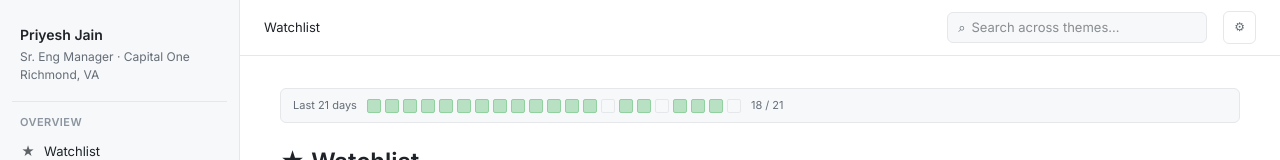
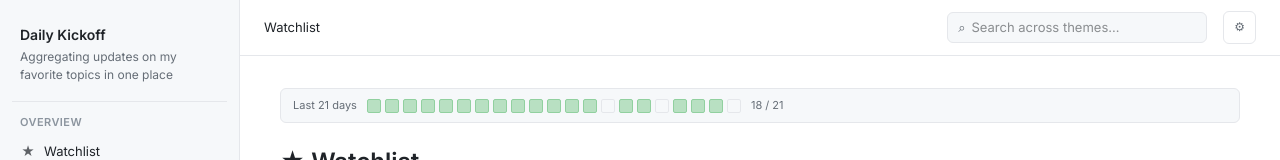
Before and after one commit to peacepirate/daily-kickoff, an Astro site: page / in a window 1280 px wide. Shown: the top 160 px of the page. Built offline with nearby package versions, Linux system fonts and the light colour scheme; Astro itself is replaced by a stand-in of ours.

Commit message:
Updating the title to Daily KickOff

```diff
--- a/src/layouts/Layout.astro
+++ b/src/layouts/Layout.astro
@@ -55,8 +55,8 @@ const isHome = !activeTheme && Astro.url.pathname === B;
 
   <aside class="sidebar">
     <div class="profile">
-      <div class="profile-name">Priyesh Jain</div>
-      <div class="profile-meta">Sr. Eng Manager · Capital One<br />Richmond, VA</div>
+      <div class="profile-name">Daily Kickoff</div>
+      <div class="profile-meta">Aggregating updates on my favorite topics in one place</div>
     </div>
 
     <div class="nav-section">
```
